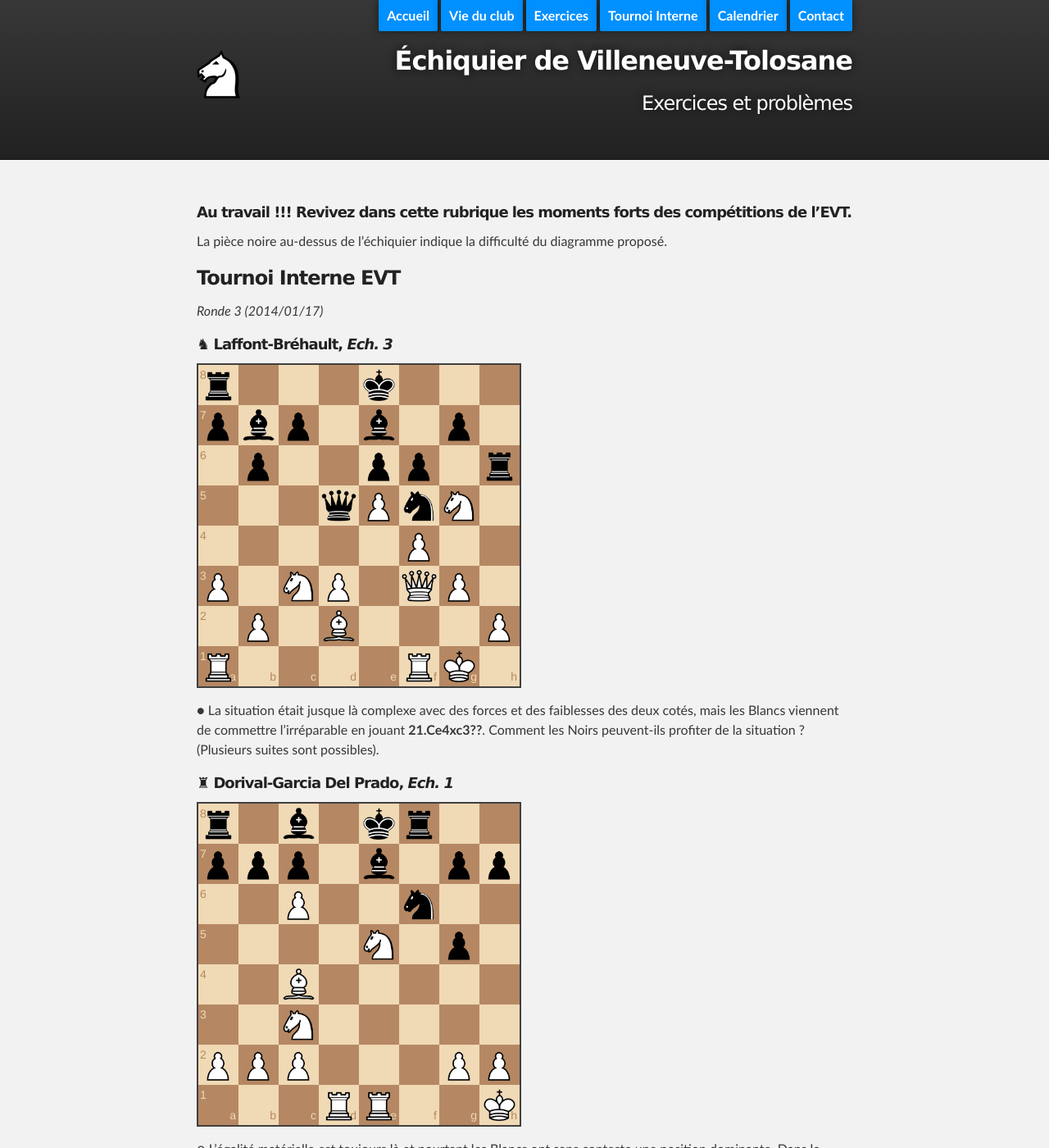
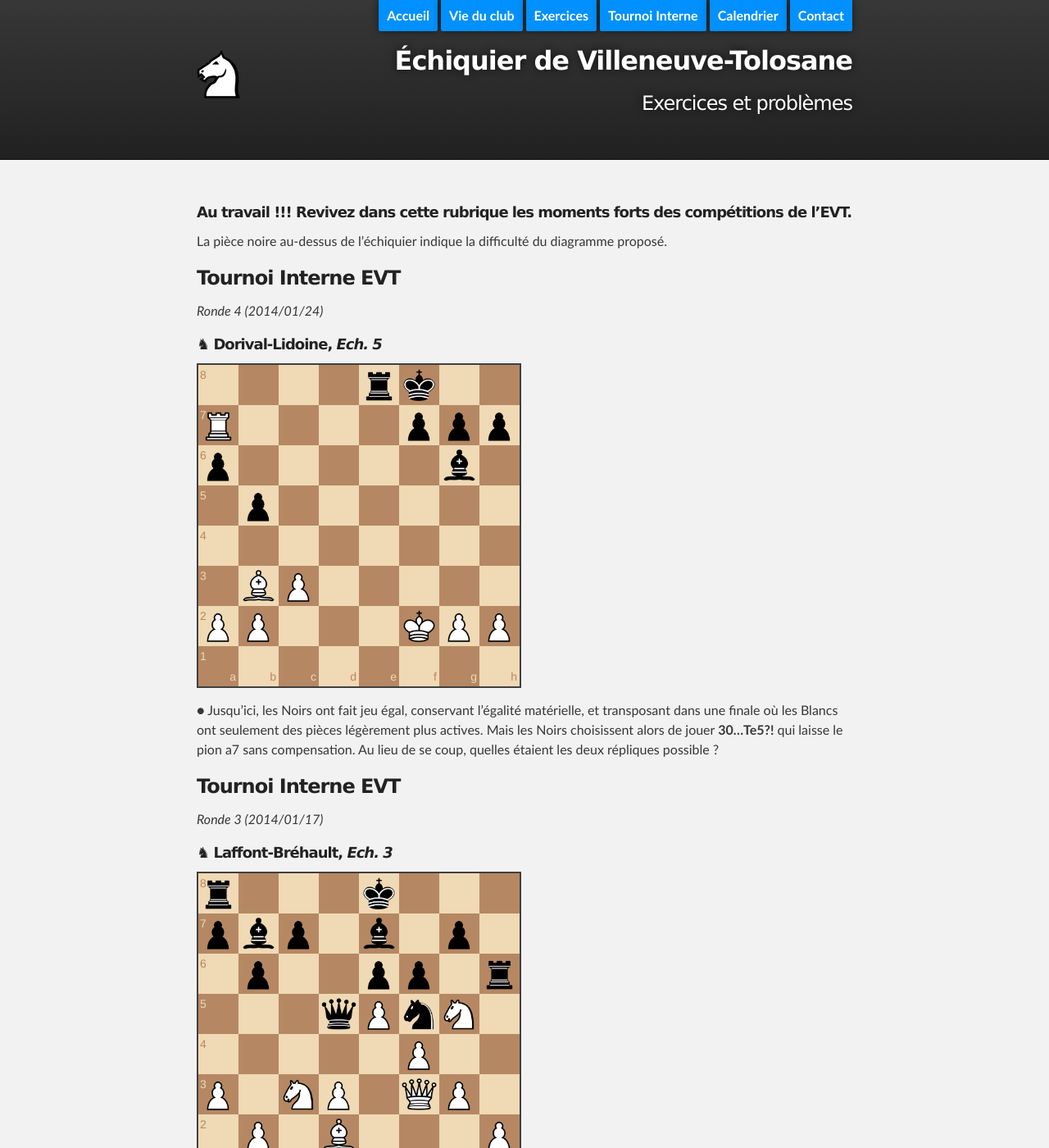
Before and after one commit to echiquier-villeneuve-tolosane/echiquier-villeneuve-tolosane.github.io, a Jekyll site: the page built from exercices.md, in a window 1280 px wide and 1400 px high. Shown: the whole window at 82% size. Built offline with Jekyll 4.4.1, drawn with Linux system fonts in a browser that asks for light colours; nearby versions of some CDN libraries; some of the changed text lies outside the part shown.

Commit message:
Updated exercices.md

```diff
--- a/exercices.md
+++ b/exercices.md
@@ -8,6 +8,14 @@ title: Exercices et problèmes
 ##### **Au travail !!! Revivez dans cette rubrique les moments forts des compétitions de l'EVT.**
 La pièce noire au-dessus de l'échiquier indique la difficulté du diagramme proposé.
 
+### Tournoi Interne EVT
+_Ronde 4 (2014/01/24)_
+
+##### &#9822;  **Dorival-Lidoine**, _Ech. 5_
+
+`4rk2/R4ppp/p5b1/1p6/8/1BP5/PP3KPP/8 b - - 5 30`
+
+&#9679; Jusqu'ici, les Noirs ont fait jeu égal, conservant l'égalité matérielle, et transposant dans une finale où les Blancs ont seulement des pièces légèrement plus actives. Mais les Noirs choisissent alors de jouer **30...Te5?!** qui laisse le pion a7 sans compensation. Au lieu de se coup, quelles étaient les deux répliques possible ?
 
 
 ### Tournoi Interne EVT
@@ -39,7 +47,7 @@ _Régionale 2, ronde 4 (2014/01/12)_
 
 `r2qkbnr/2p2ppp/p1np4/1p1bp1N1/4P3/1B1PB3/PPP2PPP/R2QK2R w KQkq - 0 9`
 
-&#9675; Les Noirs, en retard de développement, ont tenté de supprimer une pièce d'attaque adverse par **9.Fxd5??**, mais ils n'ont pas vu la réalité du danger. Comment les Blancs prennent-ils un avantage définitif ?
+&#9675; Les Noirs, en retard de développement, ont tenté de supprimer une pièce d'attaque adverse par **9...Fxd5??**, mais ils n'ont pas vu la réalité du danger. Comment les Blancs prennent-ils un avantage définitif ?
 
 ### EVT - CEIT 3
 _Nationale 4, ronde 4 (2014/01/12)_
```
Also changed, not shown: other parts of exercices.md (+1 -1 lines).
